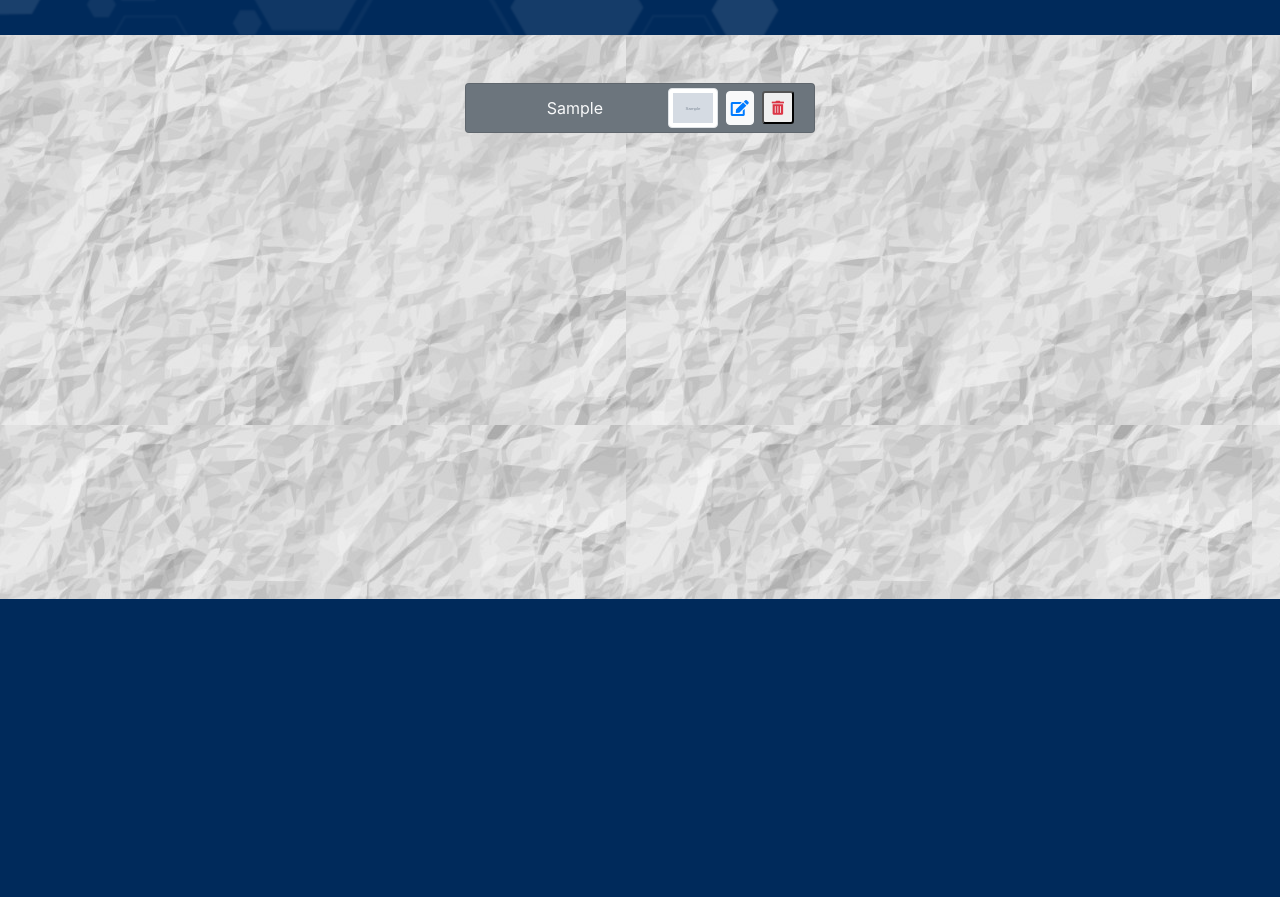
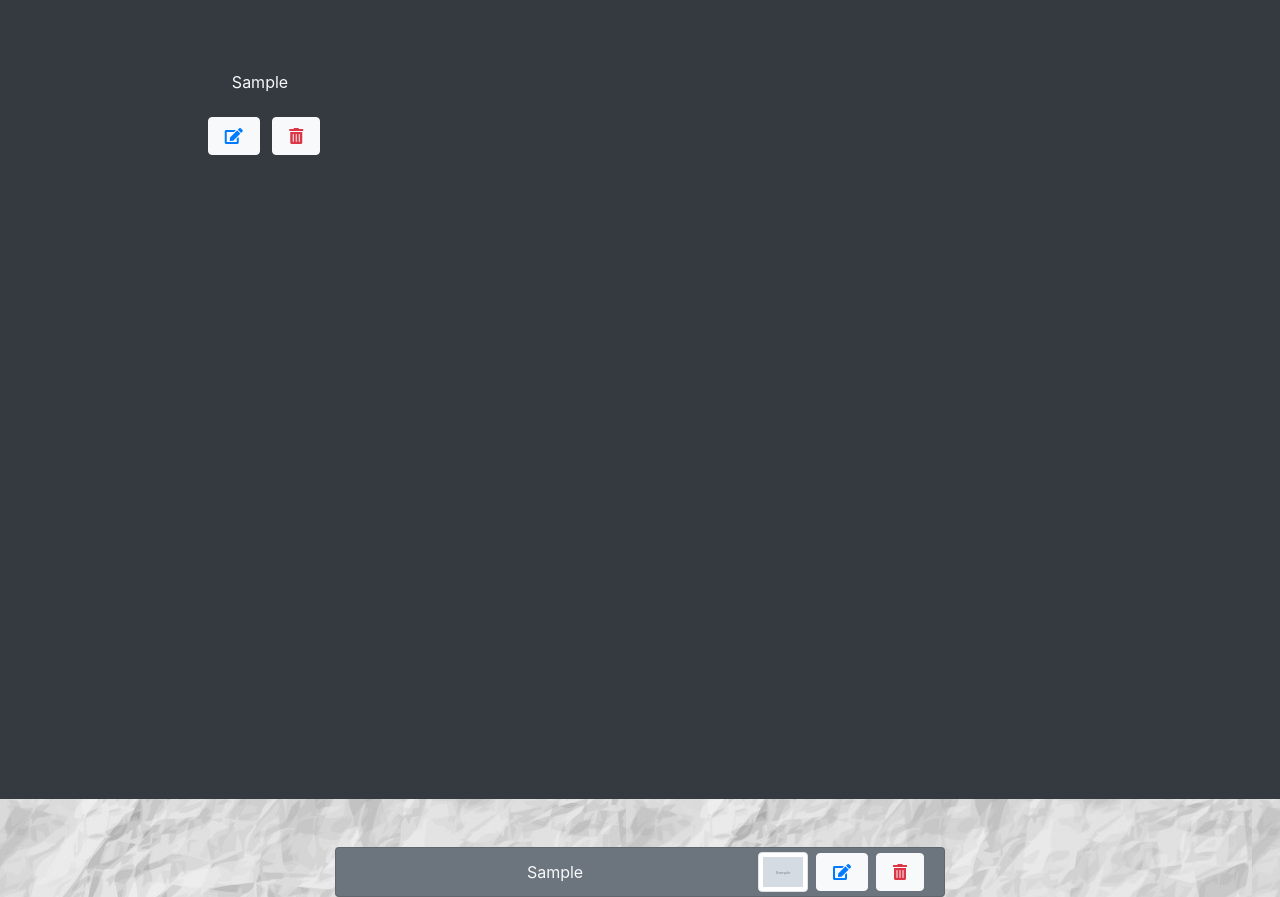
Before and after one commit to piter1316/porownywarka, a Django app: page / in a window 1280 px wide. Shown: the part 201-1098 px from the top of the page. Before the commit the page ends 800 px from the top, so only its background shows below. Run offline with Django 3.2, Linux system fonts and the light colour scheme; a user stored in the database is signed in; tables that the repository leaves empty hold one stand-in row (values such as "Sample post"); grey boxes marked "Sample" are stand-in pictures; parts of the project's set-up code (start-up, migrations or seed data) failed here and were passed over; some libraries are stand-ins or nearby versions.

```diff
--- a/porownanie_cen/models.py
+++ b/porownanie_cen/models.py
@@ -6,6 +6,7 @@ class Brand(models.Model):
     id = models.AutoField(primary_key=True)
     nazwa = models.CharField(db_column='nazwa', max_length=200)
     logo = models.FileField(blank=True, null=True)
+    icon = models.CharField(db_column='icon', max_length=200,default='fas fa-rocket fa-9x')
 
     def __str__(self):
         return self.nazwa
--- a/porownanie_cen/templates/porownanie_cen/index.html
+++ b/porownanie_cen/templates/porownanie_cen/index.html
@@ -4,19 +4,56 @@
 {% load static %}
 
 {% if user.is_authenticated %}
-<div class="jumbotron jumbotron-fluid" style="background:url({% static 'porownanie_cen/' %}img/jumbo.png); background-repeat:no-repeat; background-position: center center">
-  <h3 class="text-center text-light ml-0 ml-md-5"> WITAJ {{user}}! WYBIERZ BRAND:</h3>
+<div class="container-fluid p-3 mb-0 shadow shadow-lg" style="background:url({% static 'porownanie_cen/' %}img/light_blue.png); background-repeat:no-repeat; background-position: center center">
+  <h1 class="font-weight-light text-center text-muted">Porównywarka Cen by INT-TECHNICS</h1>
+  <p class="lead text-center text-muted">Witaj {{user}}!</p>
 </div>
 {% endif %}
+<div class="container-fluid bg-dark" style="height:100vh;">
+  <div class="container pt-5">
+    <div class="row">
+    {% for brand in object_list %}
+
+    <div class="col-4 text-center">
+      <a class=" text-light text-left mx-auto btn" href="{% url 'porownanie_cen:detail' brand.id %}">
+        <div class="">
+          <i class="{{brand.icon}} text-light"></i>
+        </div>
+        <div class="text-center mt-3">{{brand.nazwa}}</div>
+      </a>
+    <div class="mt-3">
+
+      <form class="mb-4" action="{% url 'porownanie_cen:brand-delete' brand.id %}" method="post" >
+        <a class="btn btn-light mx-2 px-3" href="{% url 'porownanie_cen:brand-update' brand.id%}">
+          <i class="fas fa-edit text-primary"></i>
+        </a>
+        {% csrf_token %}
+        <input type="hidden" name="brand_id" value="{{brand.id}}"/>
+        <button type="submit" class="btn btn-light px-3" onclick="return confirm('Usunąć {{brand.nazwa}} i wszystkie pozycje cennika?')" >
+          <i class="fas fa-trash-alt text-danger"></i>
+        </button>
+      </form>
+    </div>
+
+    </div>
 
 
-<div class="container mt-5">
-  <div class="mx-auto" style="max-width:350px;">
+    {% endfor %} <!--# all_brands-->
+  </div>
+  </div>
+</div>
 
-    <ul class="list-group ml-0  ">
+
+<div class="container-fluid p-0 ">
+
+  <div class="col-6 mx-auto" style="">
+
+    <ul class="list-group ml-0  pt-5">
     {% for brand in object_list %} <!--# all_brands-->
-      <li class="list-group-item d-flex  align-items-center py-1 bg-secondary">
-        <a class="text-light text-center mx-auto btn" href="{% url 'porownanie_cen:detail' brand.id %}">
+
+      <li class="list-group-item d-flex  align-items-center py-1 bg-secondary ">
+
+        <a class="text-light text-left mx-auto btn" href="{% url 'porownanie_cen:detail' brand.id %}">
            <span class="">{{brand.nazwa}}</span>
         </a>
         {% if brand.logo %}
@@ -24,22 +61,23 @@
         {% else %}
         <img class="img-thumbnail ml-1" src="{% static 'porownanie_cen/' %}img/RECE.png" width="50" height="50">
         {% endif %}
-        <a href="{% url 'porownanie_cen:brand-update' brand.id%}">
-          <button class="btn btn-light p-1   ml-2">
-            <i class="fas fa-edit text-primary"></i>
-          </button>
+        <a class="btn btn-light mx-2 px-3" href="{% url 'porownanie_cen:brand-update' brand.id%}">
+          <i class="fas fa-edit text-primary"></i>
         </a>
         <form action="{% url 'porownanie_cen:brand-delete' brand.id %}" method="post" >
           {% csrf_token %}
           <input type="hidden" name="brand_id" value="{{brand.id}}"/>
-          <button type="submit" class=" btn-sm ml-2" onclick="return confirm('Usunąć {{brand.nazwa}} i wszystkie pozycje cennika?')" >
-            <i class="fas fa-trash-alt text-danger "></i>
+          <button type="submit" class="btn btn-light px-3" onclick="return confirm('Usunąć {{brand.nazwa}} i wszystkie pozycje cennika?')" >
+            <i class="fas fa-trash-alt text-danger"></i>
           </button>
         </form>
       </li>
     {% endfor %}
     </ul>
   </div>
+
+
+
   </div>
 
 
--- a/porownanie_cen/templates/porownanie_cen/produkty.html
+++ b/porownanie_cen/templates/porownanie_cen/produkty.html
@@ -29,6 +29,7 @@
             <tr class="text-center">
               {% if code.0.kodtowaru %}
                 {% if code.1 == "BY_KLUCZ" %}
+
                 <td  class="codes-background border text-dark">{{code.0.kodtowaru}}<i class="fas fa-exclamation-circle ml-2" data-toggle="tooltip" data-placement="right" title="Nie znaleziono kodu: {{code.2}}. Wyszukano po kluczu: {{code.0.klucz}}"</i></td>
                 {% else %}
                 <td nowrap class="codes-background  border text-dark " >{{code.0.kodtowaru}}</td>
--- a/porownanie_cen/views.py
+++ b/porownanie_cen/views.py
@@ -92,7 +92,7 @@ def brand_details(request, pk):
                     if result:
                         result = list(result)
                         result.append("BY_KLUCZ")
-                        # result.append(kod_query)
+                        result.append(kod_query)
                         code_price.append(result)
                     else:
                         code_price.append(code)
--- a/wszystkie_ceny/templates/wszystkie_ceny/produkty.html
+++ b/wszystkie_ceny/templates/wszystkie_ceny/produkty.html
@@ -12,7 +12,7 @@
     </form>
   </div>
 
-  <table class="table table-sm table-primary">
+  <table class="table table-sm table-primary shadow shadow-lg">
   <thead class="bg-secondary">
     <tr class="text-center">
       <th scope="col">Kod</th>
```
